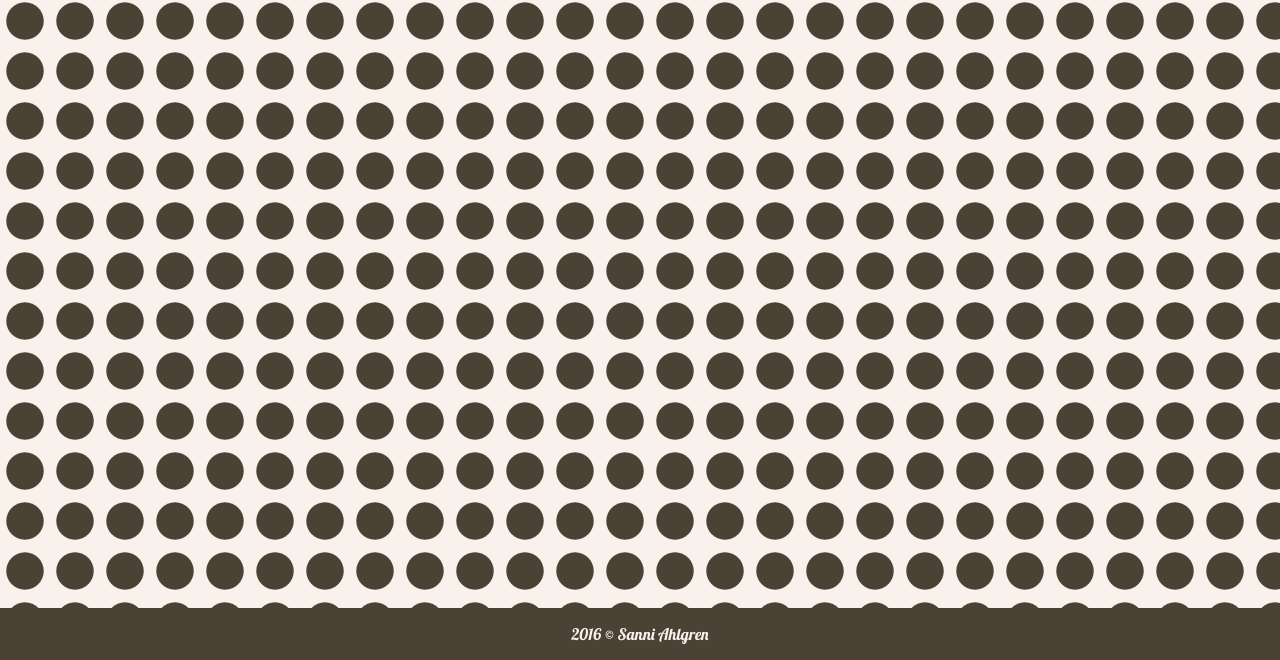
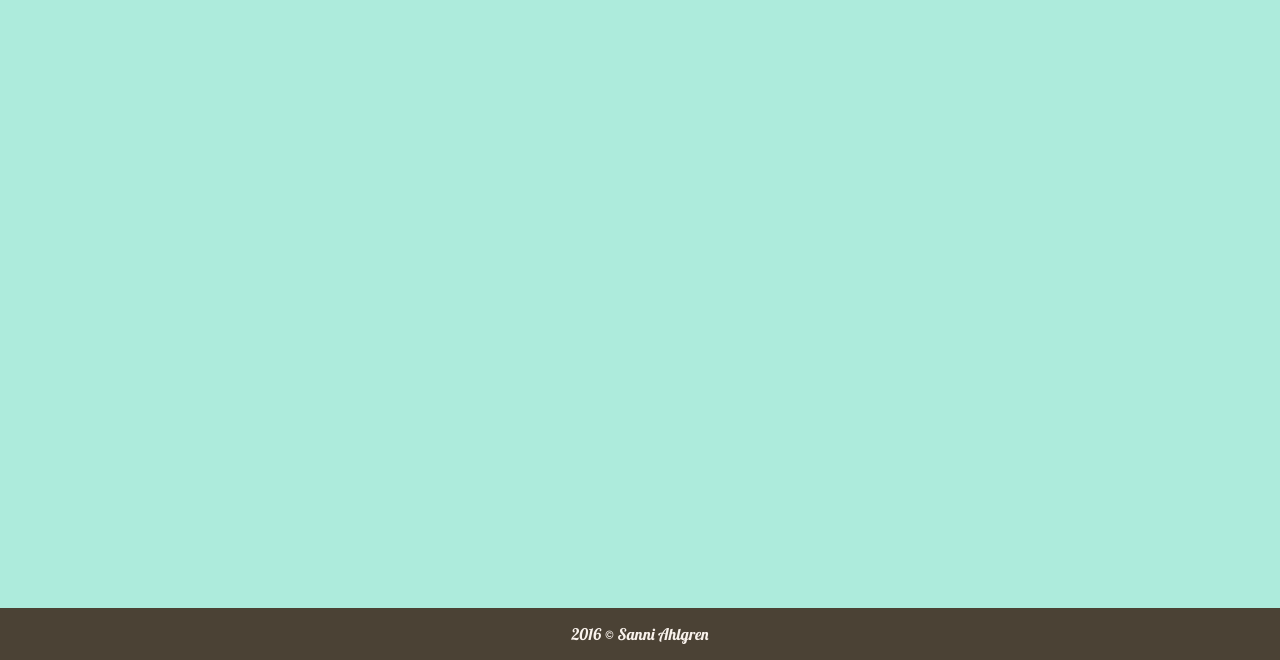
Before and after one commit to PolkaDo/PolkaDo.github.io, a plain HTML site: page index.html in a window 1280 px wide. Shown: the part 338-998 px from the top of the page. Drawn offline with Linux system fonts and the light colour scheme.

Commit message:
Update main.css

```diff
--- a/main.css
+++ b/main.css
@@ -26,6 +26,7 @@
       margin: 0 auto;
    }
    body {
+      background: url(taustapolka.svg);
       font-family: 'lobster', cursive;
       margin: 0 0 0 0;
    }
@@ -78,7 +79,7 @@
    }
    article {
       height: 84vh;
-      background: url(taustapolka.svg);
+      background-color: #adebdc;
       color: #4b4235;
       font-size: 145%;
       padding: 20px;
```
